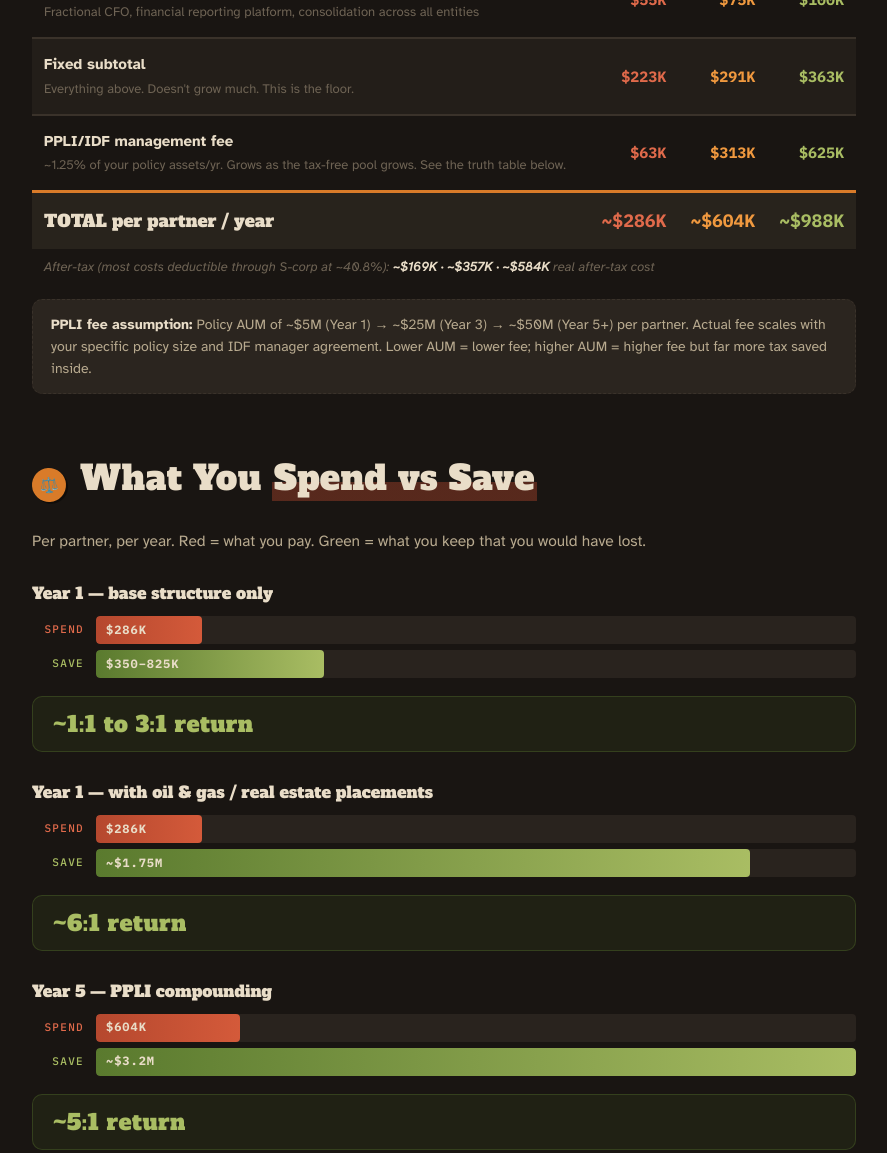
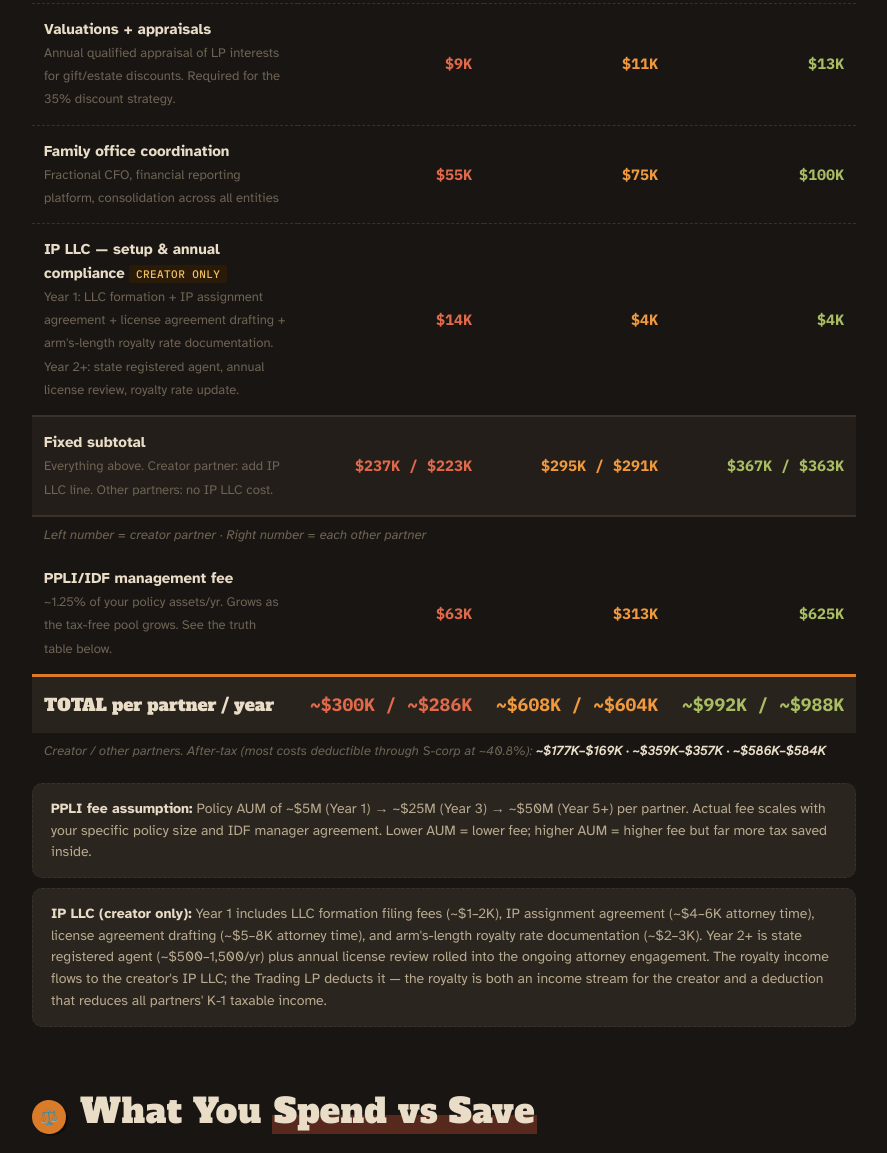
Before and after one commit to aurionxai/tax-structure, a plain HTML site: page COST-SHEET.html in a window 1280 px wide. Shown: the part 1736-2889 px from the top of the page, without its empty margins (196-1083 px from the left). Drawn offline with Linux system fonts and the light colour scheme.

Commit message:
Add IP LLC costs to cost sheet

```diff
--- a/COST-SHEET.html
+++ b/COST-SHEET.html
@@ -353,11 +353,22 @@ h1{animation-name:dropH}
           <td class="num-cell y5">$100K</td>
         </tr>
 
+        <tr>
+          <td class="item"><strong>IP LLC — setup &amp; annual compliance</strong> <span style="font-size:11px;font-family:'IBM Plex Mono',monospace;background:#2a1a08;color:#f0c060;padding:2px 7px;border-radius:3px;letter-spacing:.04em">CREATOR ONLY</span><br><span style="font-size:13px;color:var(--ash)">Year 1: LLC formation + IP assignment agreement + license agreement drafting + arm's-length royalty rate documentation. Year 2+: state registered agent, annual license review, royalty rate update.</span></td>
+          <td class="num-cell y1">$14K</td>
+          <td class="num-cell y3">$4K</td>
+          <td class="num-cell y5">$4K</td>
+        </tr>
+
         <tr class="subtotal">
-          <td class="item"><strong>Fixed subtotal</strong><br><span style="font-size:13px;color:var(--ash)">Everything above. Doesn't grow much. This is the floor.</span></td>
-          <td class="num-cell y1">$223K</td>
-          <td class="num-cell y3">$291K</td>
-          <td class="num-cell y5">$363K</td>
+          <td class="item"><strong>Fixed subtotal</strong><br><span style="font-size:13px;color:var(--ash)">Everything above. Creator partner: add IP LLC line. Other partners: no IP LLC cost.</span></td>
+          <td class="num-cell y1">$237K / $223K</td>
+          <td class="num-cell y3">$295K / $291K</td>
+          <td class="num-cell y5">$367K / $363K</td>
+        </tr>
+
+        <tr class="note-row">
+          <td colspan="4" style="color:var(--ash)">Left number = creator partner · Right number = each other partner</td>
         </tr>
 
         <tr>
@@ -369,13 +380,13 @@ h1{animation-name:dropH}
 
         <tr class="total-row">
           <td class="item">TOTAL per partner / year</td>
-          <td class="num-cell y1">~$286K</td>
-          <td class="num-cell y3">~$604K</td>
-          <td class="num-cell y5">~$988K</td>
+          <td class="num-cell y1">~$300K / ~$286K</td>
+          <td class="num-cell y3">~$608K / ~$604K</td>
+          <td class="num-cell y5">~$992K / ~$988K</td>
         </tr>
 
         <tr class="note-row">
-          <td colspan="4">After-tax (most costs deductible through S-corp at ~40.8%): <strong style="color:var(--bone)">~$169K · ~$357K · ~$584K</strong> real after-tax cost</td>
+          <td colspan="4">Creator / other partners. After-tax (most costs deductible through S-corp at ~40.8%): <strong style="color:var(--bone)">~$177K–$169K · ~$359K–$357K · ~$586K–$584K</strong></td>
         </tr>
 
       </tbody>
@@ -383,6 +394,9 @@ h1{animation-name:dropH}
 
     <div style="margin-top:14px;background:var(--stone);border:1px dashed var(--stone-edge);border-radius:10px;padding:14px 18px;font-size:14px;color:var(--bone-dim)">
       <strong style="color:var(--bone)">PPLI fee assumption:</strong> Policy AUM of ~$5M (Year 1) → ~$25M (Year 3) → ~$50M (Year 5+) per partner. Actual fee scales with your specific policy size and IDF manager agreement. Lower AUM = lower fee; higher AUM = higher fee but far more tax saved inside.
+    </div>
+    <div style="margin-top:10px;background:var(--stone);border:1px dashed var(--stone-edge);border-radius:10px;padding:14px 18px;font-size:14px;color:var(--bone-dim)">
+      <strong style="color:var(--bone)">IP LLC (creator only):</strong> Year 1 includes LLC formation filing fees (~$1–2K), IP assignment agreement (~$4–6K attorney time), license agreement drafting (~$5–8K attorney time), and arm's-length royalty rate documentation (~$2–3K). Year 2+ is state registered agent (~$500–1,500/yr) plus annual license review rolled into the ongoing attorney engagement. The royalty income flows to the creator's IP LLC; the Trading LP deducts it — the royalty is both an income stream for the creator and a deduction that reduces all partners' K-1 taxable income.
     </div>
   </section>
 
```
